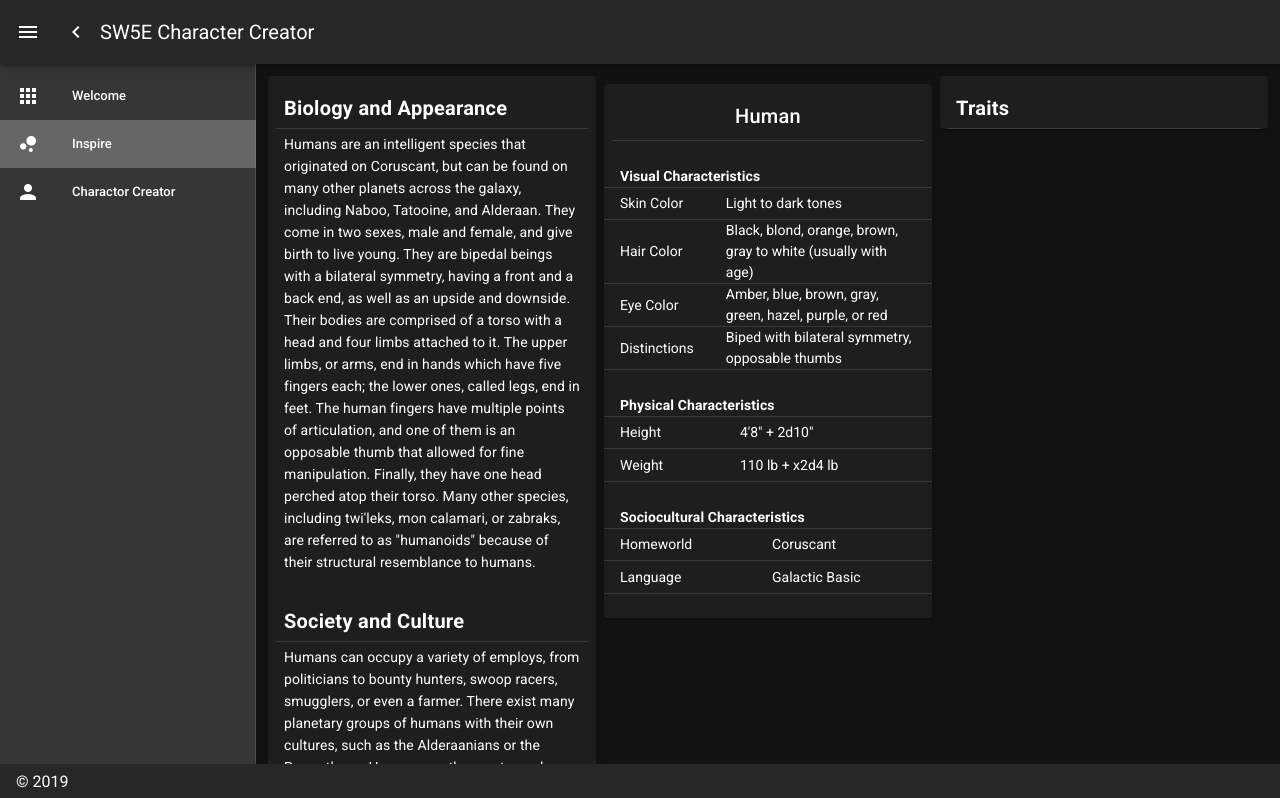
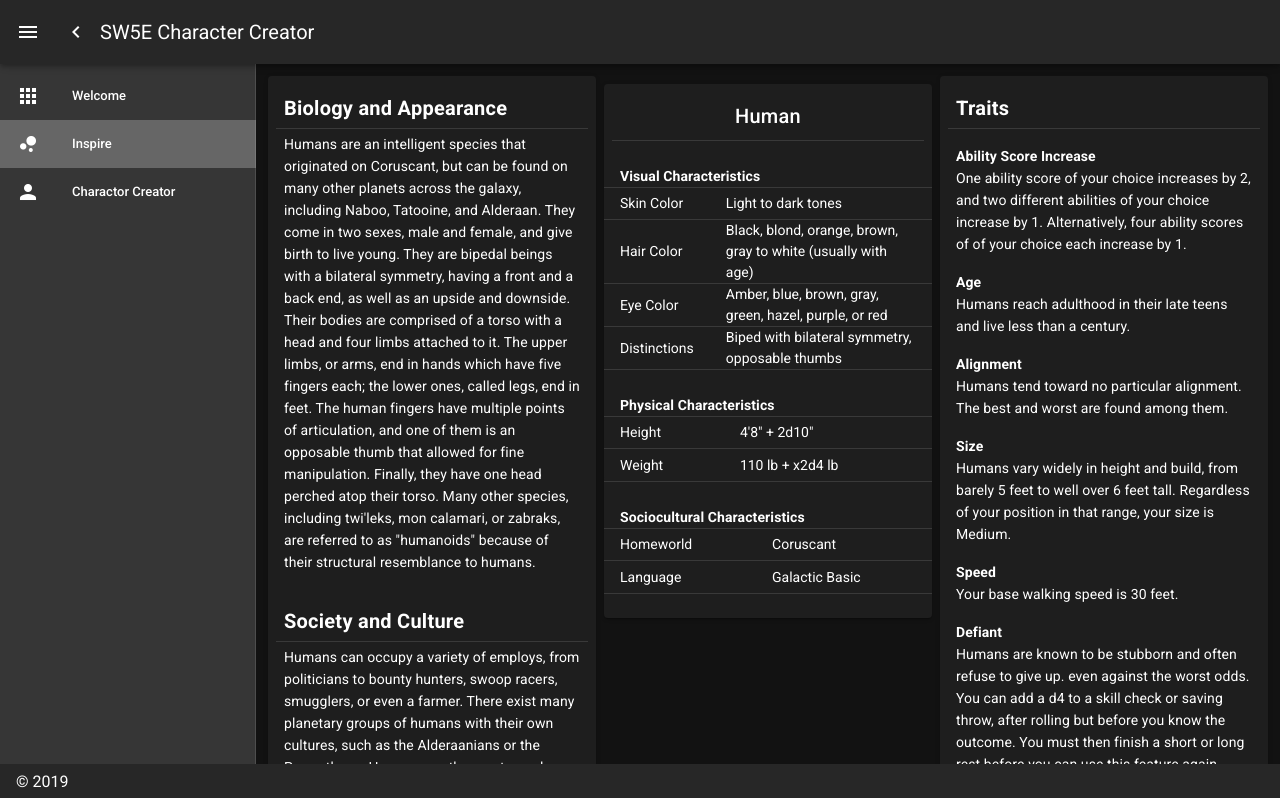
Before and after one commit to benwicker/CharacterCreator, a Nuxt app: page /inspire in a window 1280 px wide. Shown: the top 798 px of the page. Built offline with nearby package versions, Linux system fonts and the light colour scheme.

Commit message:
Traits section is now in

```diff
--- a/components/Species.vue
+++ b/components/Species.vue
@@ -52,7 +52,7 @@
             </v-layout>
           </v-flex>
           <v-flex md4 class="fill-height">
-            <traits />
+            <traits :traits="selectedSpecies.traits"/>
           </v-flex>
         </v-layout>
       </v-flex>
--- a/components/species/Traits.vue
+++ b/components/species/Traits.vue
@@ -2,6 +2,11 @@
     <v-card class="scroll-y" style="height: 100%;" data-simplebar>
         <v-card-title class="font-weight-bold pb-1">Traits</v-card-title>
         <v-divider class="ml-2 mr-2"></v-divider>
+        <template v-for="t in traits">
+            <v-card-text :key="t.name" class="font-weight-bold pb-0">{{t.name}}</v-card-text>
+            <v-card-text :key="t.value" class="pt-0 pb-0">{{t.value}}</v-card-text>
+        </template>
+        <br />
     </v-card>
 </template>
 
@@ -10,6 +15,6 @@
 import "simplebar/dist/simplebar.css";
 
 export default {
-
+    props: ['traits']
 }
 </script>
--- a/static/data/species.json
+++ b/static/data/species.json
@@ -1,21 +1,6 @@
 [
     {
         "name": "Human",
-        "speed": 30,
-        "size": {
-            "description": "Humans vary widely in height and build, from barely 5 feet to well over 6 feet tall. Regardless of your position in that range, your size is Medium. Speed. Your base walking speed is 30 feet.",
-            "value": "Medium"
-        },
-        "languages": {
-            "description": "",
-            "known": ["Basic"],
-            "add": {
-                "amount": 1
-            }
-        },
-        "age": {
-            "description": "Humans reach adulthood in their late teens and live less than a century."
-        },
         "bio": [
             {
                 "id": 1,
@@ -59,7 +44,14 @@
             }
         ],
         "traits": [
-            {"name": "Defiant", "value": "Humans are known to be stubborn and often refuse to give up. even against the worst odds. You can add a d4 to a skill check or saving throw, after rolling but before you know the outcome. You must then 􀃕nish a short or long rest before you can use this feature again."}
+            {"name": "Ability Score Increase", "value": "One ability score of your choice increases by 2, and two different abilities of your choice increase by 1. Alternatively, four ability scores of of your choice each increase by 1."},
+            {"name": "Age", "value": "Humans reach adulthood in their late teens and live less than a century."},
+            {"name": "Alignment", "value": "Humans tend toward no particular alignment. The best and worst are found among them."},
+            {"name": "Size", "value": "Humans vary widely in height and build, from barely 5 feet to well over 6 feet tall. Regardless of your position in that range, your size is Medium."},
+            {"name": "Speed", "value": "Your base walking speed is 30 feet."},
+            {"name": "Defiant", "value": "Humans are known to be stubborn and often refuse to give up. even against the worst odds. You can add a d4 to a skill check or saving throw, after rolling but before you know the outcome. You must then finish a short or long rest before you can use this feature again."},
+            {"name": "Proficiency", "value": "You gain proficiency in one skill, one tool, and one weapon of your choice."},
+            {"name": "Languages", "value": "You can speak, read, and write Galactic Basic and one extra language of your choice. Humans typically learn the languages of other peoples they deal with, including obscure dialects. They are fond of sprinkling their speech with words borrowed from other tongues: trandoshan curses, twi'lek musical expressions, chiss military phrases, and so on."}
         ]
     }
 ]
```
